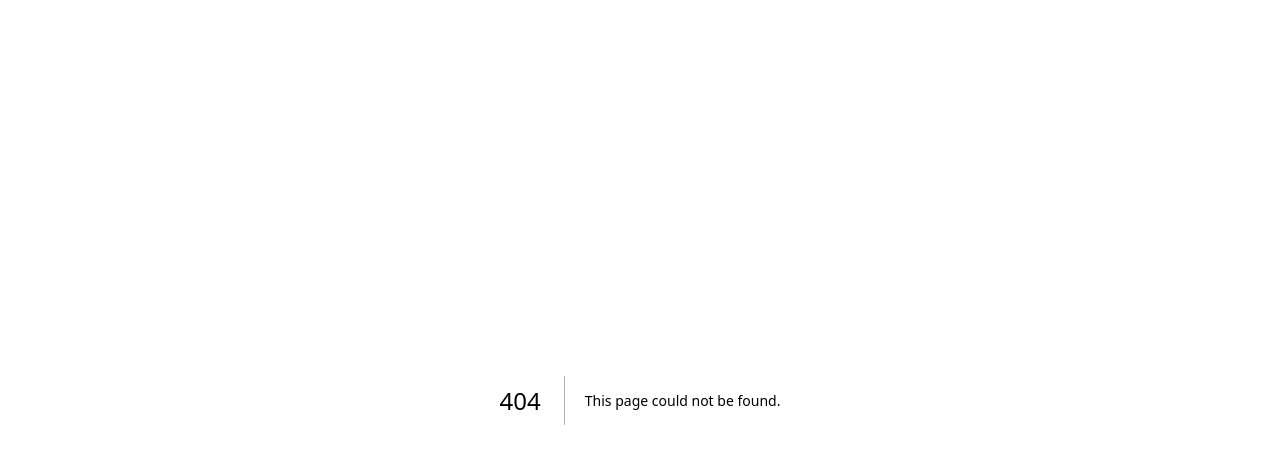
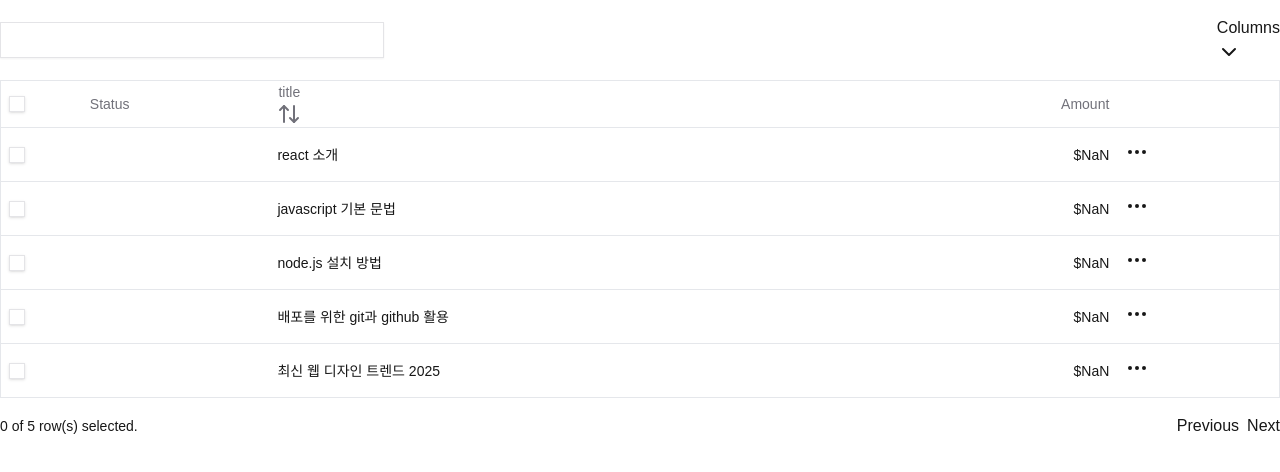
Before and after one commit to dot-team/petpisode, a Next.js app: page /admin/test in a window 1280 px wide. Before the commit this address had no page. Shown: the top 472 px of the page. Built offline with nearby package versions, Linux system fonts and the light colour scheme.

Commit message:
feat: datatable 동적으로 사용하기 논의 필요

```diff
--- a/package.json
+++ b/package.json
@@ -6,7 +6,7 @@
     "scripts": {
         "dev": "next dev",
         "build": "tsc -b && next build",
-    "postinstall": "husky install",
+        "postinstall": "npm install --save-dev husky",
         "format": "prettier --cache --write .",
         "lint": "next lint",
         "test": "vitest",
--- /dev/null
+++ b/src/app/admin/test/page.tsx
@@ -0,0 +1,63 @@
+import DataTableDemo from '@/components/ui/page';
+import React from 'react';
+
+const data = [
+    {
+        post_id: 1,
+        comment: '이 게시글은 정말 유용합니다!',
+        title: 'React 소개',
+        likes: 120,
+        user_id: 101,
+        img: 'https://example.com/img/react_intro.jpg',
+        view: 500,
+        is_activated: true,
+    },
+    {
+        post_id: 2,
+        comment: '이해가 잘 되지 않았어요, 조금 더 자세히 설명해주세요.',
+        title: 'JavaScript 기본 문법',
+        likes: 45,
+        user_id: 102,
+        img: 'https://example.com/img/js_syntax.jpg',
+        view: 300,
+        is_activated: true,
+    },
+    {
+        post_id: 3,
+        comment: '이 글을 통해 많은 것을 배웠어요! 감사합니다.',
+        title: 'Node.js 설치 방법',
+        likes: 78,
+        user_id: 103,
+        img: 'https://example.com/img/nodejs_install.jpg',
+        view: 650,
+        is_activated: false,
+    },
+    {
+        post_id: 4,
+        comment: '이 글을 참고해서 프로젝트를 성공적으로 마쳤습니다!',
+        title: '배포를 위한 Git과 GitHub 활용',
+        likes: 200,
+        user_id: 104,
+        img: 'https://example.com/img/git_deployment.jpg',
+        view: 1000,
+        is_activated: true,
+    },
+    {
+        post_id: 5,
+        comment: '많은 도움이 되었습니다! 계속해서 좋은 글 부탁드립니다.',
+        title: '최신 웹 디자인 트렌드 2025',
+        likes: 56,
+        user_id: 105,
+        img: 'https://example.com/img/web_design_2025.jpg',
+        view: 450,
+        is_activated: true,
+    },
+];
+
+export default function Page() {
+    return (
+        <div>
+            <DataTableDemo data={data} />
+        </div>
+    );
+}
--- /dev/null
+++ b/src/components/ui/columns.tsx
@@ -0,0 +1,82 @@
+import { ColumnDef } from '@tanstack/react-table';
+import React from 'react';
+
+const data = [
+    {
+        post_id: 1,
+        comment: '이 게시글은 정말 유용합니다!',
+        title: 'React 소개',
+        likes: 120,
+        user_id: 101,
+        img: 'https://example.com/img/react_intro.jpg',
+        view: 500,
+        is_activated: true,
+    },
+    {
+        post_id: 2,
+        comment: '이해가 잘 되지 않았어요, 조금 더 자세히 설명해주세요.',
+        title: 'JavaScript 기본 문법',
+        likes: 45,
+        user_id: 102,
+        img: 'https://example.com/img/js_syntax.jpg',
+        view: 300,
+        is_activated: true,
+    },
+    {
+        post_id: 3,
+        comment: '이 글을 통해 많은 것을 배웠어요! 감사합니다.',
+        title: 'Node.js 설치 방법',
+        likes: 78,
+        user_id: 103,
+        img: 'https://example.com/img/nodejs_install.jpg',
+        view: 650,
+        is_activated: false,
+    },
+    {
+        post_id: 4,
+        comment: '이 글을 참고해서 프로젝트를 성공적으로 마쳤습니다!',
+        title: '배포를 위한 Git과 GitHub 활용',
+        likes: 200,
+        user_id: 104,
+        img: 'https://example.com/img/git_deployment.jpg',
+        view: 1000,
+        is_activated: true,
+    },
+    {
+        post_id: 5,
+        comment: '많은 도움이 되었습니다! 계속해서 좋은 글 부탁드립니다.',
+        title: '최신 웹 디자인 트렌드 2025',
+        likes: 56,
+        user_id: 105,
+        img: 'https://example.com/img/web_design_2025.jpg',
+        view: 450,
+        is_activated: true,
+    },
+];
+
+// 동적 columns 생성
+const columns: ColumnDef<unknown>[] = Object.keys(data[0]).map(key => {
+    return {
+        accessorKey: key,
+        header: key.charAt(0).toUpperCase() + key.slice(1),
+        cell: ({ row }) => {
+            const value = row.getValue(key);
+
+            if (typeof value === 'boolean') {
+                // boolean 값일 경우 체크박스로 출력
+                return <div>{value ? 'Active' : 'Inactive'}</div>;
+            }
+
+            if (typeof value === 'number') {
+                // 숫자일 경우 포맷
+                return <div>{new Intl.NumberFormat().format(value)}</div>;
+            }
+
+            // 기본적으로 문자열 출력
+            return <div>{value as React.ReactNode}</div>;
+        },
+    };
+});
+
+// `columns`가 동적으로 만들어졌습니다.
+export { columns };
--- a/src/components/ui/page.tsx
+++ b/src/components/ui/page.tsx
@@ -34,47 +34,7 @@ import {
     TableRow,
 } from '@/components/ui/table';
 
-const data: Payment[] = [
-    {
-        id: 'm5gr84i9',
-        amount: 316,
-        status: 'success',
-        email: 'ken99@yahoo.com',
-    },
-    {
-        id: '3u1reuv4',
-        amount: 242,
-        status: 'success',
-        email: 'Abe45@gmail.com',
-    },
-    {
-        id: 'derv1ws0',
-        amount: 837,
-        status: 'processing',
-        email: 'Monserrat44@gmail.com',
-    },
-    {
-        id: '5kma53ae',
-        amount: 874,
-        status: 'success',
-        email: 'Silas22@gmail.com',
-    },
-    {
-        id: 'bhqecj4p',
-        amount: 721,
-        status: 'failed',
-        email: 'carmella@hotmail.com',
-    },
-];
-
-export type Payment = {
-    id: string;
-    amount: number;
-    status: 'pending' | 'processing' | 'success' | 'failed';
-    email: string;
-};
-
-export const columns: ColumnDef<Payment>[] = [
+export const columns: ColumnDef<unknown>[] = [
     {
         id: 'select',
         header: ({ table }) => (
@@ -103,19 +63,19 @@ export const columns: ColumnDef<Payment>[] = [
         cell: ({ row }) => <div className="capitalize">{row.getValue('status')}</div>,
     },
     {
-        accessorKey: 'email',
+        accessorKey: 'title',
         header: ({ column }) => {
             return (
                 <button
                     onClick={() => column.toggleSorting(column.getIsSorted() === 'asc')}
                     type="button"
                 >
-                    Email
+                    title
                     <ArrowUpDown />
                 </button>
             );
         },
-        cell: ({ row }) => <div className="lowercase">{row.getValue('email')}</div>,
+        cell: ({ row }) => <div className="lowercase">{row.getValue('title')}</div>,
     },
     {
         accessorKey: 'amount',
@@ -136,7 +96,7 @@ export const columns: ColumnDef<Payment>[] = [
         id: 'actions',
         enableHiding: false,
         cell: ({ row }) => {
-            const payment = row.original;
+            const payment = row.original as { id: string };
 
             return (
                 <DropdownMenu>
@@ -161,7 +121,7 @@ export const columns: ColumnDef<Payment>[] = [
     },
 ];
 
-export default function DataTableDemo() {
+export default function DataTableDemo({ data }: { data: unknown[] }) {
     const [sorting, setSorting] = React.useState<SortingState>([]);
     const [columnFilters, setColumnFilters] = React.useState<ColumnFiltersState>([]);
     const [columnVisibility, setColumnVisibility] = React.useState<VisibilityState>({});
@@ -191,9 +151,9 @@ export default function DataTableDemo() {
             <div className="flex items-center py-4">
                 <Input
                     placeholder="Filter emails..."
-                    value={(table.getColumn('email')?.getFilterValue() as string) ?? ''}
+                    value={(table.getColumn('title')?.getFilterValue() as string) ?? ''}
                     onChange={(event: React.ChangeEvent<HTMLInputElement>) =>
-                        table.getColumn('email')?.setFilterValue(event.target.value)
+                        table.getColumn('title')?.setFilterValue(event.target.value)
                     }
                     className="max-w-sm"
                 />
--- a/src/components/ui/table.tsx
+++ b/src/components/ui/table.tsx
@@ -3,9 +3,13 @@ import * as React from 'react';
 import { cn } from '@/lib/utils';
 
 const Table = React.forwardRef<HTMLTableElement, React.HTMLAttributes<HTMLTableElement>>(
-    ({ className }, ref) => (
+    ({ className, ...props }, ref) => (
         <div className="relative w-full overflow-auto">
-            <table ref={ref} className={cn('w-full caption-bottom text-sm', className)} />
+            <table
+                ref={ref}
+                className={cn('w-full caption-bottom text-sm', className)}
+                {...props}
+            />
         </div>
     ),
 );
@@ -14,39 +18,43 @@ Table.displayName = 'Table';
 const TableHeader = React.forwardRef<
     HTMLTableSectionElement,
     React.HTMLAttributes<HTMLTableSectionElement>
->(({ className }, ref) => <thead ref={ref} className={cn('[&_tr]:border-b', className)} />);
+>(({ className, ...props }, ref) => (
+    <thead ref={ref} className={cn('[&_tr]:border-b', className)} {...props} />
+));
 TableHeader.displayName = 'TableHeader';
 
 const TableBody = React.forwardRef<
     HTMLTableSectionElement,
     React.HTMLAttributes<HTMLTableSectionElement>
->(({ className }, ref) => (
-    <tbody ref={ref} className={cn('[&_tr:last-child]:border-0', className)} />
+>(({ className, ...props }, ref) => (
+    <tbody ref={ref} className={cn('[&_tr:last-child]:border-0', className)} {...props} />
 ));
 TableBody.displayName = 'TableBody';
 
 const TableFooter = React.forwardRef<
     HTMLTableSectionElement,
     React.HTMLAttributes<HTMLTableSectionElement>
->(({ className }, ref) => (
+>(({ className, ...props }, ref) => (
     <tfoot
         ref={ref}
         className={cn(
             'border-t bg-zinc-100/50 font-medium [&>tr]:last:border-b-0 dark:bg-zinc-800/50',
             className,
         )}
+        {...props}
     />
 ));
 TableFooter.displayName = 'TableFooter';
 
 const TableRow = React.forwardRef<HTMLTableRowElement, React.HTMLAttributes<HTMLTableRowElement>>(
-    ({ className }, ref) => (
+    ({ className, ...props }, ref) => (
         <tr
             ref={ref}
             className={cn(
                 'border-b transition-colors hover:bg-zinc-100/50 data-[state=selected]:bg-zinc-100 dark:hover:bg-zinc-800/50 dark:data-[state=selected]:bg-zinc-800',
                 className,
             )}
+            {...props}
         />
     ),
 );
@@ -55,13 +63,14 @@ TableRow.displayName = 'TableRow';
 const TableHead = React.forwardRef<
     HTMLTableCellElement,
     React.ThHTMLAttributes<HTMLTableCellElement>
->(({ className }, ref) => (
+>(({ className, ...props }, ref) => (
     <th
         ref={ref}
         className={cn(
             'h-10 px-2 text-left align-middle font-medium text-zinc-500 [&:has([role=checkbox])]:pr-0 [&>[role=checkbox]]:translate-y-[2px] dark:text-zinc-400',
             className,
         )}
+        {...props}
     />
 ));
 TableHead.displayName = 'TableHead';
@@ -69,13 +78,14 @@ TableHead.displayName = 'TableHead';
 const TableCell = React.forwardRef<
     HTMLTableCellElement,
     React.TdHTMLAttributes<HTMLTableCellElement>
->(({ className }, ref) => (
+>(({ className, ...props }, ref) => (
     <td
         ref={ref}
         className={cn(
             'p-2 align-middle [&:has([role=checkbox])]:pr-0 [&>[role=checkbox]]:translate-y-[2px]',
             className,
         )}
+        {...props}
     />
 ));
 TableCell.displayName = 'TableCell';
@@ -83,8 +93,12 @@ TableCell.displayName = 'TableCell';
 const TableCaption = React.forwardRef<
     HTMLTableCaptionElement,
     React.HTMLAttributes<HTMLTableCaptionElement>
->(({ className }, ref) => (
-    <caption ref={ref} className={cn('mt-4 text-sm text-zinc-500 dark:text-zinc-400', className)} />
+>(({ className, ...props }, ref) => (
+    <caption
+        ref={ref}
+        className={cn('mt-4 text-sm text-zinc-500 dark:text-zinc-400', className)}
+        {...props}
+    />
 ));
 TableCaption.displayName = 'TableCaption';
 
```
Also changed, not shown: .eslintrc.json, 1 other file (tests, documents, lock files or other folders). Lines whose indentation alone changed are shown as unchanged.
